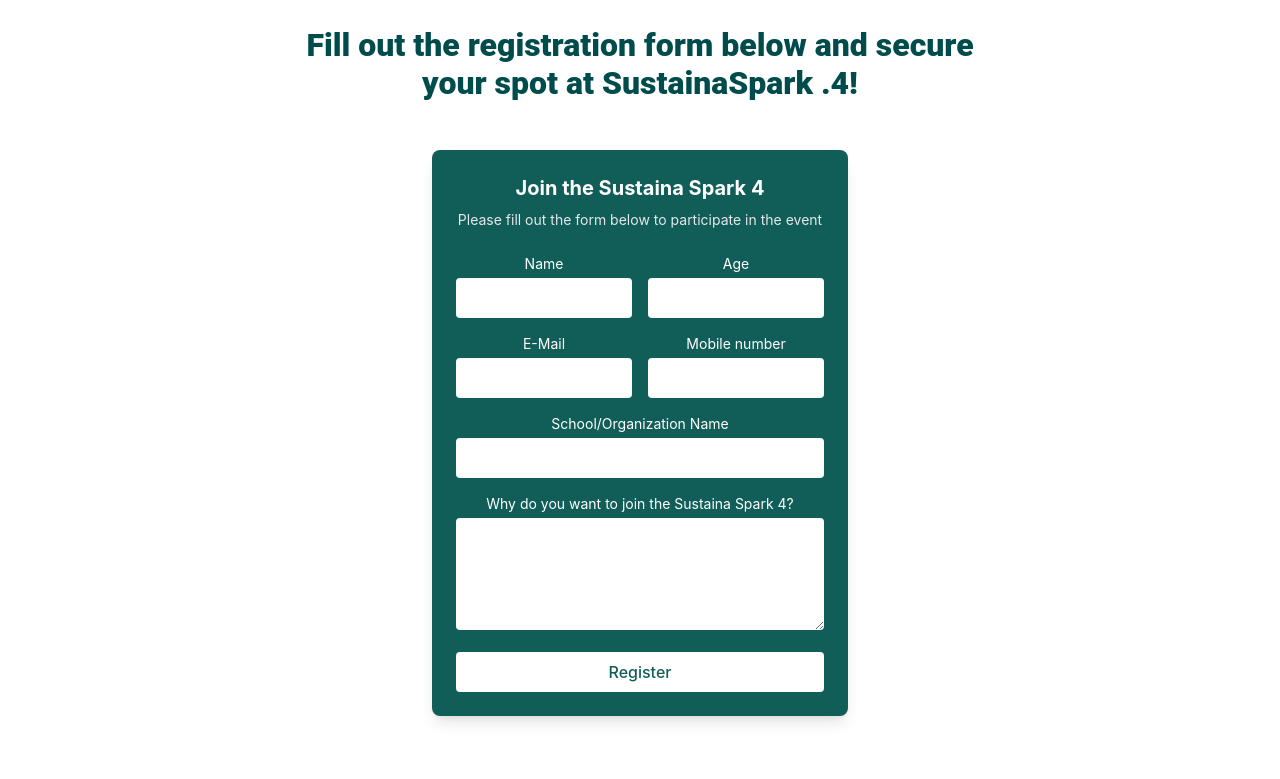
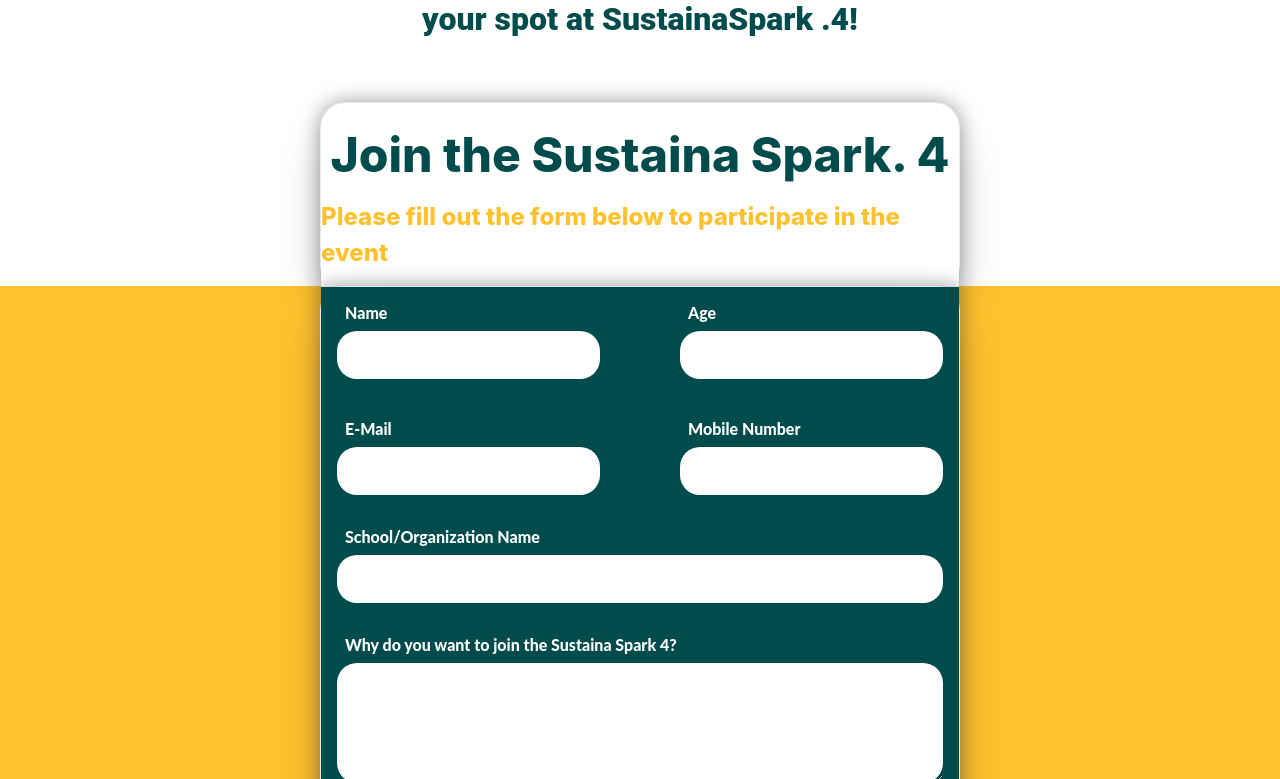
Before and after one commit to sushrut-patil/sustainaspark, a React (Create React App) app: page / in a window 1280 px wide. Shown: the part 4381-5160 px from the top of the page. Built offline with nearby package versions, Linux system fonts and the light colour scheme.

Commit message:
Registration Form Update

```diff
--- a/src/Components/RegistrationSection.js
+++ b/src/Components/RegistrationSection.js
@@ -1,10 +1,10 @@
 import React, { useState, useEffect } from 'react';
 import SustainaSparkForm from './SustainaSparkForm';
-
+import SustainaSpark from './SustainaSpark';
 
 const RegistrationSection = () => {
   return (
-    <section className="bg-white py-10 md:py-16 relative overflow-hidden">
+    <section className="bg-white relative overflow-hidden">
       <div className="container mx-auto px-4 max-w-5xl">
         <div className="text-center space-y-4 md:space-y-8">
           <div className="space-y-2">
@@ -20,10 +20,11 @@ const RegistrationSection = () => {
             Fill out the registration form below and secure your
             spot at SustainaSpark .4!
           </p>
-        <div>
-          <SustainaSparkForm/>
         </div>
-        </div>
+      </div>
+      <SustainaSpark/>
+      <div className='bg-[#FFC12D]'>
+        <SustainaSparkForm />
       </div>
     </section>
   );
--- /dev/null
+++ b/src/Components/SustainaSpark.js
@@ -0,0 +1,20 @@
+import React, { useState, useEffect } from 'react';
+import axios from 'axios';
+
+const SustainaSparkForm = () => {
+
+    return (
+        <div className="z-10 mt-16 w-[50%] min-w-[30%] mx-auto mb-[-2px]">
+            <div className="rounded-3xl text-white border shadow-2xl drop-shadow-[0px_0px_9.9px_rgba(66,66,66,0.51)]">
+                <div className="rounded-tl-3xl rounded-tr-3xl bg-white py-4 flex flex-col items-center">
+                    <h2 className="text-[48px] text-[#004C4C] font-extrabold mb-2">Join the Sustaina Spark. 4</h2>
+                    <h4 className="text-[24px] text-[#FFC12D] font-lato font-extrabold">
+                        Please fill out the form below to participate in the event
+                    </h4>
+                </div>
+            </div>
+        </div>
+    );
+};
+
+export default SustainaSparkForm;
--- a/src/Components/SustainaSparkForm.js
+++ b/src/Components/SustainaSparkForm.js
@@ -17,24 +17,20 @@ const SustainaSparkForm = () => {
     const validateForm = () => {
         const newErrors = {};
 
-        // Required fields validation
         ['participantName', 'participantAge', 'participantEmail', 'participantPhone', 'participantSchool', 'reasonToJoin'].forEach(field => {
             if (!formData[field]) {
                 newErrors[field] = 'This field is required';
             }
         });
 
-        // Age validation
         if (formData.participantAge && (isNaN(formData.participantAge) || formData.participantAge <= 0)) {
             newErrors.participantAge = 'Age must be a positive number';
         }
 
-        // Email validation
         if (formData.participantEmail && !/\S+@\S+\.\S+/.test(formData.participantEmail)) {
             newErrors.participantEmail = 'Invalid email format';
         }
 
-        // Phone validation
         if (formData.participantPhone && !/^\d{10}$/.test(formData.participantPhone)) {
             newErrors.participantPhone = 'Phone number must be 10 digits';
         }
@@ -74,65 +70,127 @@ const SustainaSparkForm = () => {
     useEffect(() => {
         if (submitted) {
             alert("Form submitted successfully! Your registration has been submitted. Thank you!");
-            window.scrollTo(0,0);
+            window.scrollTo(0, 0);
         }
     }, [submitted]);
 
     return (
-        <div className="w-full max-w-md mx-auto p-4">
-            <div className="bg-teal-800 text-white p-6 rounded-lg shadow-lg">
-                <div className="mb-6">
-                    <h2 className="text-xl font-bold mb-2">Join the Sustaina Spark 4</h2>
-                    <p className="text-sm text-gray-200">
-                        Please fill out the form below to participate in the event
-                    </p>
-                </div>
-
-                <form onSubmit={handleSubmit} className="space-y-4">
-                    <div className="grid grid-cols-2 gap-4">
+        <div className="z-0 w-[50%] min-w-[30%] mx-auto pb-24 ">
+            <div className="rounded-3xl text-white border shadow-2xl drop-shadow-[0px_0px_9.9px_rgba(66,66,66,0.51)]">
+                <div className=' rounded-bl-3xl rounded-br-3xl bg-[#004C4C] py-2 pb-6 px-4'>
+                    <form onSubmit={handleSubmit} className="space-y-6">
+                        <div className="grid grid-cols-2 gap-x-20 gap-y-8">
                             <div>
-                            <label htmlFor="participantName" className="block text-sm mb-1">Name</label>
+                                <label
+                                    htmlFor="participantName"
+                                    className="block text-sm text-left"
+                                    style={{
+                                        fontFamily: "'Lato', sans-serif",
+                                        fontStyle: "normal",
+                                        fontWeight: 800,
+                                        fontSize: "16px",
+                                        color: "#FFFFFF",
+                                        padding: "8px",
+                                    }}
+                                >
+                                    Name
+                                </label>
                                 <input
                                     type="text"
                                     id="participantName"
                                     name="participantName"
-                                className="w-full px-3 py-2 rounded bg-white text-black"
+                                    className="w-full px-5 py-3 rounded"
+                                    style={{
+                                        background: "#FFFFFF",
+                                        borderRadius: "20px",
+                                    }}
                                     value={formData.participantName}
                                     onChange={handleChange}
                                 />
                                 {errors.participantName && <p className="text-red-500 text-xs">{errors.participantName}</p>}
                             </div>
                             <div>
-                            <label htmlFor="participantAge" className="block text-sm mb-1">Age</label>
+                                <label
+                                    htmlFor="participantAge"
+                                    className="block text-sm text-left"
+                                    style={{
+                                        fontFamily: "'Lato', sans-serif",
+                                        fontStyle: "normal",
+                                        fontWeight: 800,
+                                        fontSize: "16px",
+                                        color: "#FFFFFF",
+                                        padding: "8px",
+                                    }}
+                                >
+                                    Age
+                                </label>
                                 <input
                                     type="number"
                                     id="participantAge"
                                     name="participantAge"
-                                className="w-full px-3 py-2 rounded bg-white text-black"
+                                    className="w-full px-5 py-3 rounded"
+                                    style={{
+                                        background: "#FFFFFF",
+                                        borderRadius: "20px",
+                                    }}
                                     value={formData.participantAge}
                                     onChange={handleChange}
                                 />
                                 {errors.participantAge && <p className="text-red-500 text-xs">{errors.participantAge}</p>}
                             </div>
                             <div>
-                            <label htmlFor="participantEmail" className="block text-sm mb-1">E-Mail</label>
+                                <label
+                                    htmlFor="participantEmail"
+                                    className="block text-sm text-left"
+                                    style={{
+                                        fontFamily: "'Lato', sans-serif",
+                                        fontStyle: "normal",
+                                        fontWeight: 800,
+                                        fontSize: "16px",
+                                        color: "#FFFFFF",
+                                        padding: "8px",
+                                    }}
+                                >
+                                    E-Mail
+                                </label>
                                 <input
                                     type="email"
                                     id="participantEmail"
                                     name="participantEmail"
-                                className="w-full px-3 py-2 rounded bg-white text-black"
+                                    className="w-full px-5 py-3 rounded"
+                                    style={{
+                                        background: "#FFFFFF",
+                                        borderRadius: "20px",
+                                    }}
                                     value={formData.participantEmail}
                                     onChange={handleChange}
                                 />
                                 {errors.participantEmail && <p className="text-red-500 text-xs">{errors.participantEmail}</p>}
                             </div>
                             <div>
-                            <label htmlFor="participantPhone" className="block text-sm mb-1">Mobile number</label>
+                                <label
+                                    htmlFor="participantPhone"
+                                    className="block text-sm text-left"
+                                    style={{
+                                        fontFamily: "'Lato', sans-serif",
+                                        fontStyle: "normal",
+                                        fontWeight: 800,
+                                        fontSize: "16px",
+                                        color: "#FFFFFF",
+                                        padding: "8px",
+                                    }}
+                                >
+                                    Mobile Number
+                                </label>
                                 <input
                                     type="tel"
                                     id="participantPhone"
                                     name="participantPhone"
-                                className="w-full px-3 py-2 rounded bg-white text-black"
+                                    className="w-full px-5 py-3 rounded"
+                                    style={{
+                                        background: "#FFFFFF",
+                                        borderRadius: "20px",
+                                    }}
                                     value={formData.participantPhone}
                                     onChange={handleChange}
                                 />
@@ -141,12 +199,29 @@ const SustainaSparkForm = () => {
                         </div>
 
                         <div>
-                        <label htmlFor="participantSchool" className="block text-sm mb-1">School/Organization Name</label>
+                            <label
+                                htmlFor="participantSchool"
+                                className="block text-sm text-left"
+                                style={{
+                                    fontFamily: "'Lato', sans-serif",
+                                    fontStyle: "normal",
+                                    fontWeight: 800,
+                                    fontSize: "16px",
+                                    color: "#FFFFFF",
+                                    padding: "8px",
+                                }}
+                            >
+                                School/Organization Name
+                            </label>
                             <input
                                 type="text"
                                 id="participantSchool"
                                 name="participantSchool"
-                            className="w-full px-3 py-2 rounded bg-white text-black"
+                                className="w-full px-5 py-3 rounded"
+                                style={{
+                                    background: "#FFFFFF",
+                                    borderRadius: "20px",
+                                }}
                                 value={formData.participantSchool}
                                 onChange={handleChange}
                             />
@@ -154,12 +229,29 @@ const SustainaSparkForm = () => {
                         </div>
 
                         <div>
-                        <label htmlFor="reasonToJoin" className="block text-sm mb-1">Why do you want to join the Sustaina Spark 4?</label>
+                            <label
+                                htmlFor="reasonToJoin"
+                                className="block text-sm text-left"
+                                style={{
+                                    fontFamily: "'Lato', sans-serif",
+                                    fontStyle: "normal",
+                                    fontWeight: 800,
+                                    fontSize: "16px",
+                                    color: "#FFFFFF",
+                                    padding: "8px",
+                                }}
+                            >
+                                Why do you want to join the Sustaina Spark 4?
+                            </label>
                             <textarea
                                 id="reasonToJoin"
                                 name="reasonToJoin"
                                 rows={4}
-                            className="w-full px-3 py-2 rounded bg-white text-black"
+                                className="w-full px-5 py-3 rounded"
+                                style={{
+                                    background: "#FFFFFF",
+                                    borderRadius: "20px",
+                                }}
                                 value={formData.reasonToJoin}
                                 onChange={handleChange}
                             />
@@ -168,11 +260,13 @@ const SustainaSparkForm = () => {
 
                         <button
                             type="submit"
-                        className="w-full mt-4 bg-white text-teal-800 py-2 px-4 rounded font-medium hover:bg-gray-100 transition-colors"
+                            className="mt-4 flex w-full flex-row justify-center items-center p-3 gap-2.5 bg-[#1E1E1E] border border-black rounded-lg text-[24px] font-Roboto font-extrabold text-white text-base"
                         >
                             Register
                         </button>
+
                     </form>
+                </div>
             </div>
         </div>
     );
```
Lines whose indentation alone changed are shown as unchanged.
